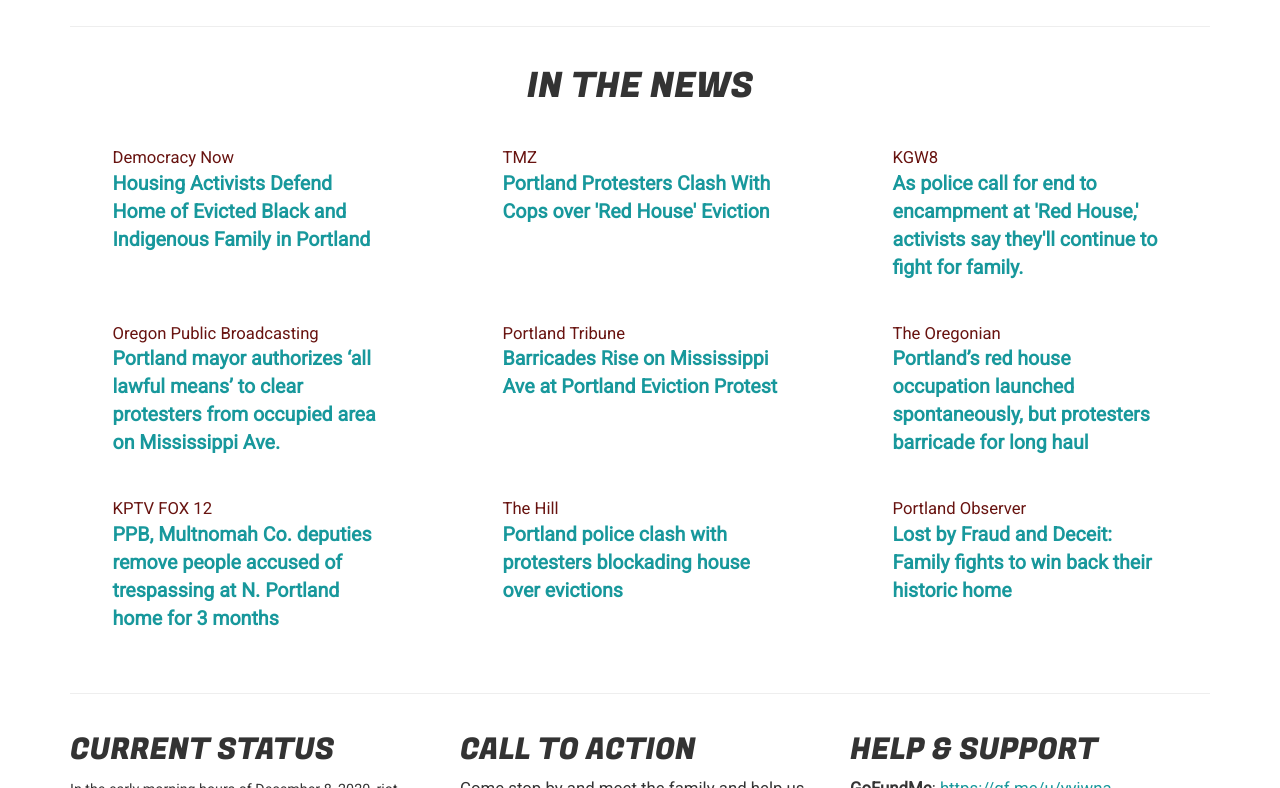
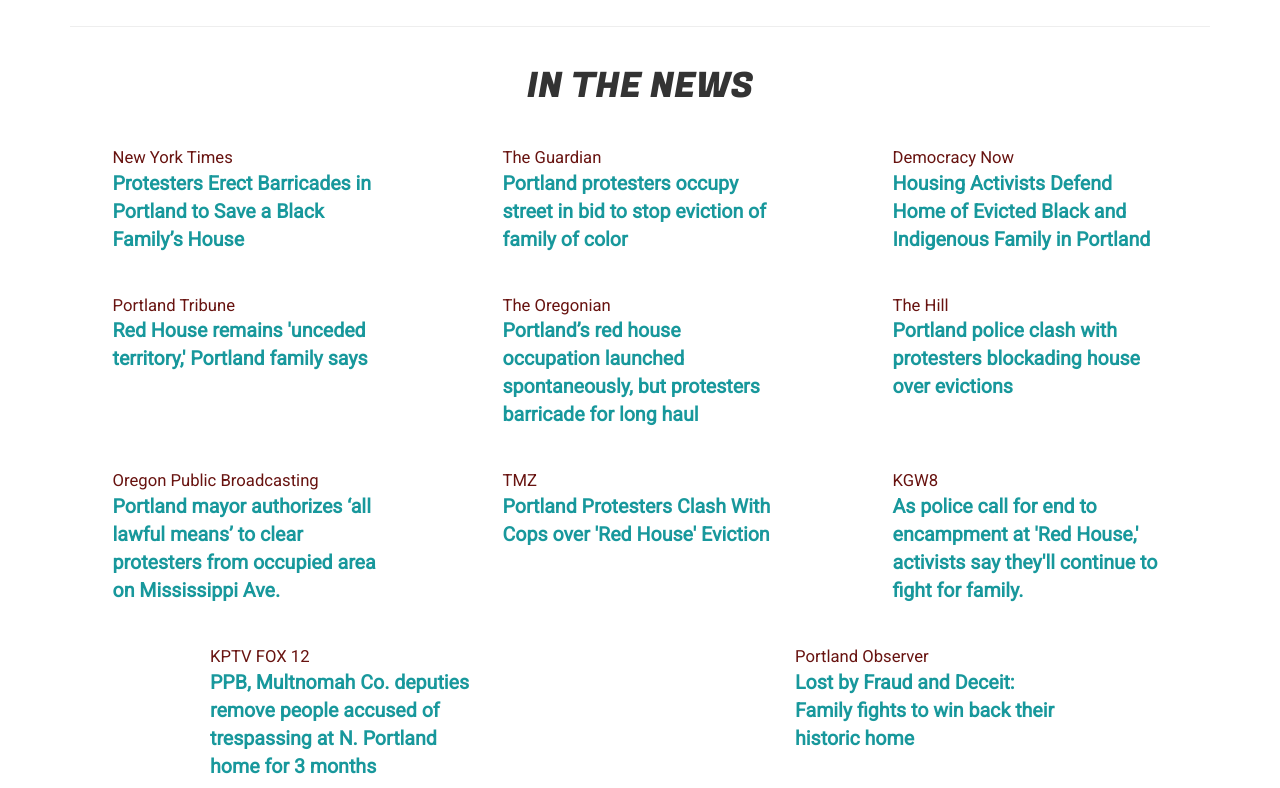
Before and after one commit to redhouseonmississippi/redhouseonmississippi.github.io, a Jekyll site: the page built from index.html, in a window 1280 px wide and 900 px high, scrolled down 1134 px, cut to the strip 112-900 px from the top of the window. Built offline with Jekyll 4.4.1, drawn with Linux system fonts in a browser that asks for light colours.

Commit message:
news updates

```diff
--- a/index.html
+++ b/index.html
@@ -36,9 +36,57 @@
     <div class="press-flex-container">
       <div class="press-flex-item">
         <p>
+          <small>New York Times</small>
+          <a href="https://www.nytimes.com/2020/12/10/us/portland-eviction-protests.html" target="_blank">
+            Protesters Erect Barricades in Portland to Save a Black Family’s House
+          </a>
+        </p>
+      </div>
+      <div class="press-flex-item">
+        <p>
+          <small>The Guardian</small>
+          <a href="https://www.theguardian.com/us-news/2020/dec/10/portland-protest-family-eviction-red-house" target="_blank">
+            Portland protesters occupy street in bid to stop eviction of family of color
+          </a>
+        </p>
+      </div>
+      <div class="press-flex-item">
+        <p>
           <small>Democracy Now</small>
           <a href="https://www.democracynow.org/2020/12/9/headlines/housing_activists_defend_home_of_evicted_black_and_indigenous_family_in_portland" target="_blank">
             Housing Activists Defend Home of Evicted Black and Indigenous Family in Portland
+          </a>
+        </p>
+      </div>
+      <div class="press-flex-item">
+        <p>
+          <small>Portland Tribune</small>
+          <a href="https://pamplinmedia.com/pt/9-news/490721-394588-red-house-remains-unceded-territory-portland-family-says" target="_blank">
+            Red House remains 'unceded territory,' Portland family says
+          </a>
+        </p>
+      </div>
+      <div class="press-flex-item">
+        <p>
+          <small>The Oregonian</small>
+          <a href="https://www.oregonlive.com/portland/2020/12/north-mississippi-ave-occupation-launched-spontaneously-now-prepared-for-long-haul-with-barricades-shields.html" target="_blank">
+            Portland’s red house occupation launched spontaneously, but protesters barricade for long haul
+          </a>
+        </p>
+      </div>
+      <div class="press-flex-item">
+        <p>
+          <small>The Hill</small>
+          <a href="https://thehill.com/homenews/state-watch/529344-portland-police-clash-with-protesters-blockading-house-over-evictions" target="_blank">
+            Portland police clash with protesters blockading house over evictions
+          </a>
+        </p>
+      </div>
+      <div class="press-flex-item">
+        <p>
+          <small>Oregon Public Broadcasting</small>
+          <a href="https://www.opb.org/article/2020/12/08/portland-oregon-red-house-mississippi-avenue-eviction-arrests/" target="_blank">
+            Portland mayor authorizes ‘all lawful means’ to clear protesters from occupied area on Mississippi Ave.
           </a>
         </p>
       </div>
@@ -60,41 +108,9 @@
       </div>
       <div class="press-flex-item">
         <p>
-          <small>Oregon Public Broadcasting</small>
-          <a href="https://www.opb.org/article/2020/12/08/portland-oregon-red-house-mississippi-avenue-eviction-arrests/" target="_blank">
-            Portland mayor authorizes ‘all lawful means’ to clear protesters from occupied area on Mississippi Ave.
-          </a>
-        </p>
-      </div>
-      <div class="press-flex-item">
-        <p>
-          <small>Portland Tribune</small>
-          <a href="https://pamplinmedia.com/pt/9-news/490474-394437-barricades-rise-on-mississippi-ave-at-portland-eviction-protest" target="_blank">
-            Barricades Rise on Mississippi Ave at Portland Eviction Protest
-          </a>
-        </p>
-      </div>
-      <div class="press-flex-item">
-        <p>
-          <small>The Oregonian</small>
-          <a href="https://www.oregonlive.com/portland/2020/12/north-mississippi-ave-occupation-launched-spontaneously-now-prepared-for-long-haul-with-barricades-shields.html" target="_blank">
-            Portland’s red house occupation launched spontaneously, but protesters barricade for long haul
-          </a>
-        </p>
-      </div>
-      <div class="press-flex-item">
-        <p>
           <small>KPTV FOX 12</small>
           <a href="https://www.kptv.com/news/ppb-multnomah-co-deputies-remove-people-accused-of-trespassing-at-n-portland-home-for-3/article_c1249cb4-396b-11eb-b42f-e37b0daf4126.html" target="_blank">
             PPB, Multnomah Co. deputies remove people accused of trespassing at N. Portland home for 3 months
-          </a>
-        </p>
-      </div>
-      <div class="press-flex-item">
-        <p>
-          <small>The Hill</small>
-          <a href="https://thehill.com/homenews/state-watch/529344-portland-police-clash-with-protesters-blockading-house-over-evictions" target="_blank">
-            Portland police clash with protesters blockading house over evictions
           </a>
         </p>
       </div>
```
